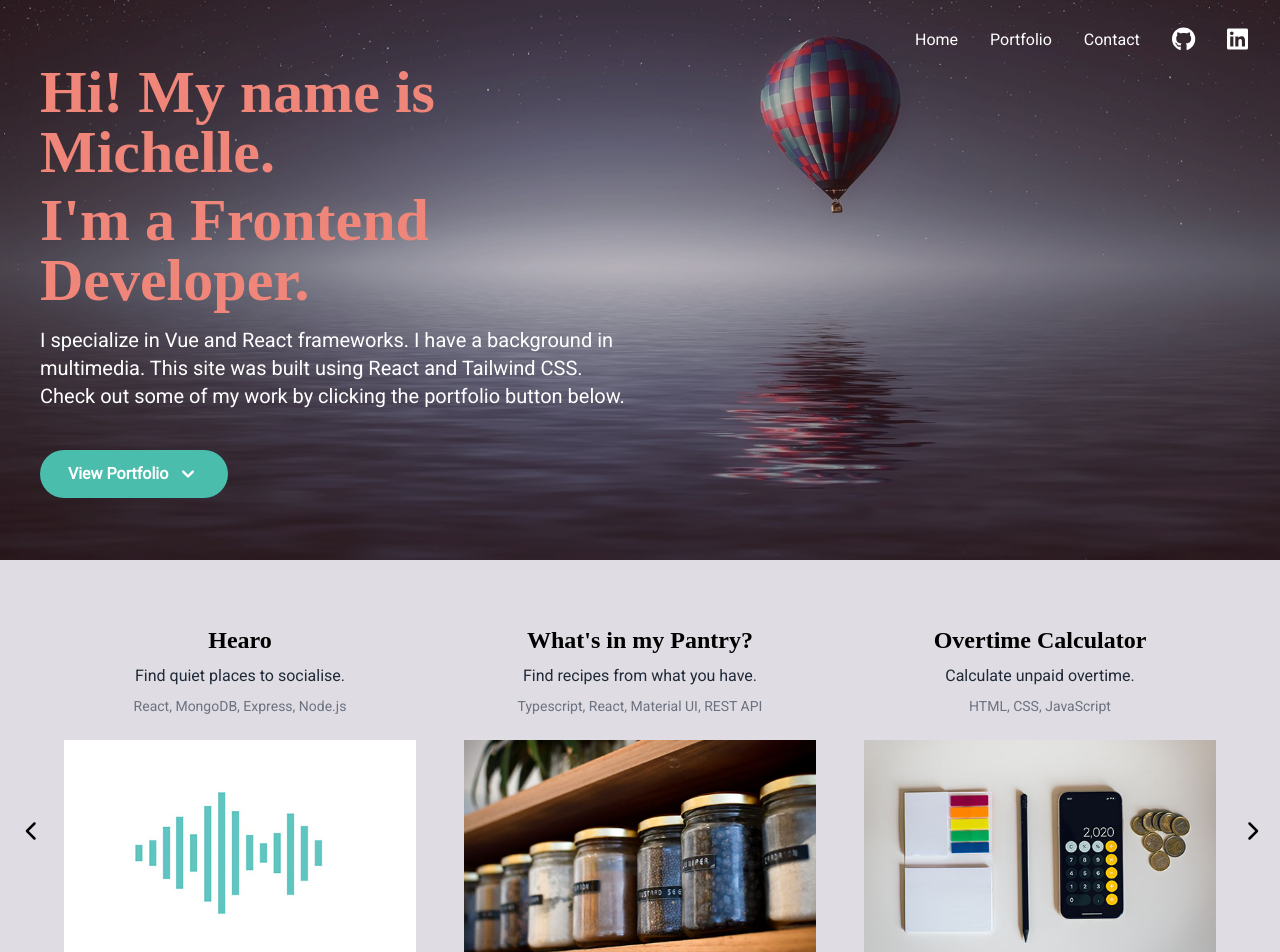
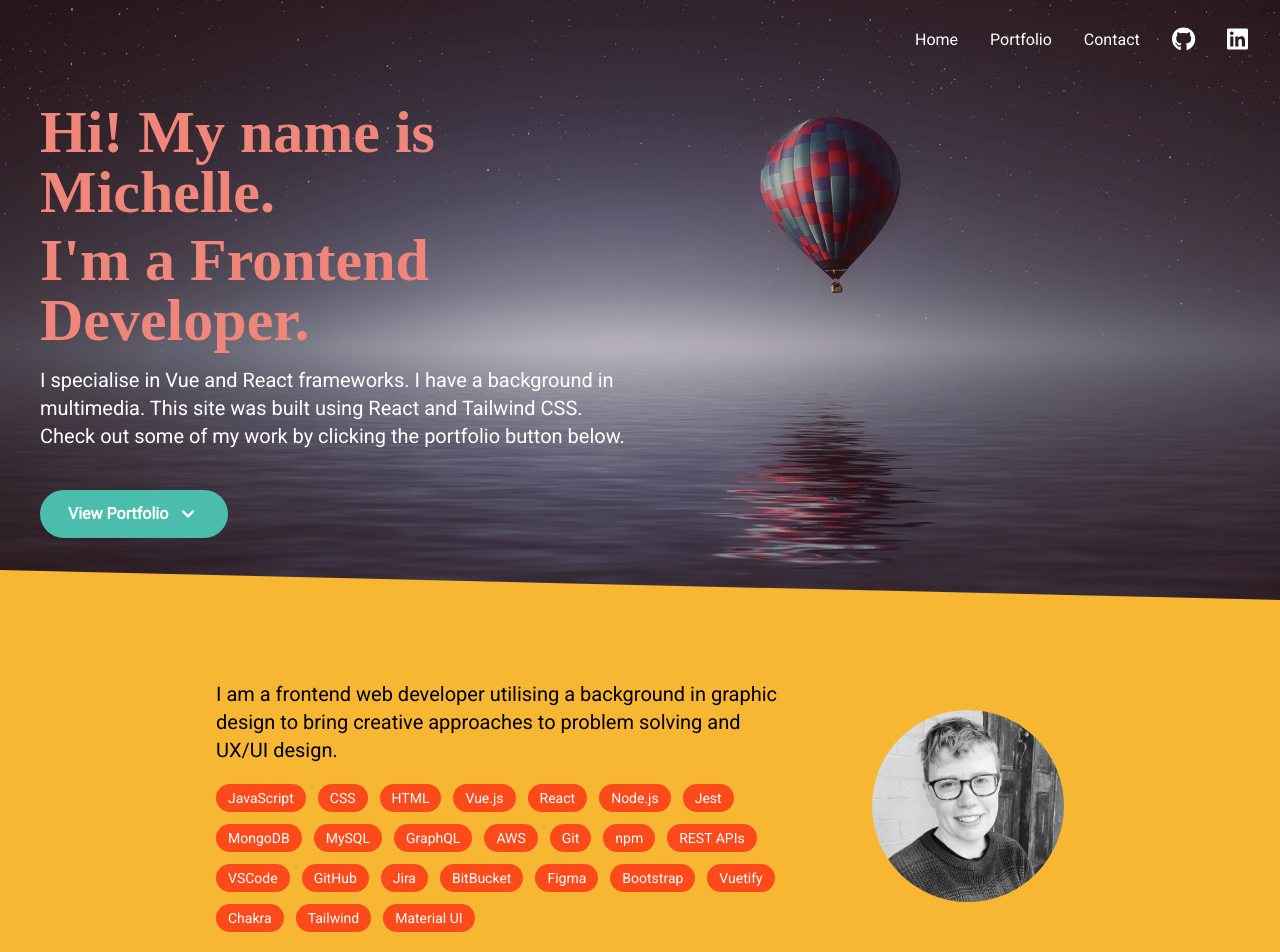
Before and after one commit to michellewatts20000/react-tailwind-portfolio, a React (Vite) app: page / in a window 1280 px wide. Shown: the top 952 px of the page. Built offline with nearby package versions, Linux system fonts and the light colour scheme.

Commit message:
style updates

```diff
--- a/src/App.jsx
+++ b/src/App.jsx
@@ -14,13 +14,13 @@ const App = () => {
 
       <HeroSection />
 
-      {/* <ShapeDivider foregroundColor="transparent" backgroundColor="#F7B733" /> */}
 
-      {/* <Resume /> */}
+
+      <Resume />
 
       <Portfolio />
 
-      <ShapeDivider foregroundColor="#DFDCE3" backgroundColor="#F7B733" />
+      <ShapeDivider foregroundColor="#DFDCE3" backgroundColor="#F7B733"/>
 
       <Contact />
 
--- a/src/Contact.jsx
+++ b/src/Contact.jsx
@@ -1,4 +1,4 @@
-import React, { useState } from 'react';
+import { useState } from 'react';
 import axios from 'axios';
 
 const Contact = () => {
--- a/src/Hero.jsx
+++ b/src/Hero.jsx
@@ -9,7 +9,7 @@ const HeroSection = () => {
       style={{
         backgroundImage: 'url("./assets/air-ballon-bg.jpg")',
         backgroundPosition: 'center bottom',
-        height: '70vh'
+        height: '80vh'
       }}
     >
       <div className="absolute inset-0 bg-secondary-800 opacity-20 backdrop-blur-md"></div> {/* Overlay */}
@@ -21,7 +21,7 @@ const HeroSection = () => {
           I&apos;m a Frontend Developer.
         </h1>
         <p className="text-white text-base md:text-lg lg:text-xl lg:w-1/2 lg:text-left md:text-left text-center">
-          I specialize in Vue and React frameworks. I have a background in multimedia. This site was built using React and Tailwind CSS. Check out some of my work by clicking the portfolio button below.
+          I specialise in Vue and React frameworks. I have a background in multimedia. This site was built using React and Tailwind CSS. Check out some of my work by clicking the portfolio button below.
         </p>
         <motion.span
           initial={{ scale: 1 }}
@@ -48,6 +48,7 @@ const HeroSection = () => {
           </button>
         </motion.span>
       </div>
+
     </section>
   );
 };
--- a/src/Portfolio.jsx
+++ b/src/Portfolio.jsx
@@ -168,15 +168,16 @@ const Portfolio = () => {
               </a>
 
               <div className="mt-8">
-                <a href={item.deployed} rel="noopener noreferrer" target="_blank" className="rounded-full bg-primary-500 hover:bg-primary-600 text-white font-bold py-2 px-6 rounded mr-2">
+                <a href={item.deployed} rel="noopener noreferrer" target="_blank" className="rounded-full bg-primary-500 hover:bg-primary-600 text-white font-bold py-2 px-4 lg:px-6 rounded mr-2">
                   Demo
                   <FontAwesomeIcon icon={faEye} className="ml-2" />
                 </a>
-                <a href={item.github} rel="noopener noreferrer" target="_blank" className="rounded-full bg-secondary-500 hover:bg-secondary-600 text-white font-semibold py-2 px-6 rounded transition duration-300">
+                <a href={item.github} rel="noopener noreferrer" target="_blank" className="rounded-full bg-secondary-500 hover:bg-secondary-600 text-white font-semibold py-2 px-4 lg:px-6 rounded transition duration-300">
                   GitHub
-                  <FontAwesomeIcon icon={faGithub} className="ml-2"/>
+                  <FontAwesomeIcon icon={faGithub} className="ml-2" />
                 </a>
               </div>
+
 
 
             </div>
--- a/src/Resume.jsx
+++ b/src/Resume.jsx
@@ -9,11 +9,12 @@ const Resume = () => {
   ];
 
   return (
-    <section id="resume" className="bg-supernova-500 pt-10 pb-20 px-10">
-      <div className="container mx-auto flex justify-center">
-        <div className="flex flex-col gap-30 max-w-xl text-left mr-10">
-          <h2 className="text-xl mb-5">I am a frontend web developer utilizing a background in graphic design to bring creative approaches to problem solving and UX/UI design.</h2>
-          <div className="flex flex-wrap gap-2">
+    <section id="resume" className="bg-supernova-500 pt-10 pb-20 px-10 relative">
+      <div className="shape-divider"></div>
+      <div className="container mx-auto flex flex-col items-center lg:flex-row justify-center">
+        <div className="flex flex-col gap-30 max-w-xl text-center lg:mr-20 lg:text-left">
+          <p className="text-xl mb-5">I am a frontend web developer utilising a background in graphic design to bring creative approaches to problem solving and UX/UI design.</p>
+          <div className="flex flex-wrap gap-3">
             {skills.map((skill, index) => (
               <span key={index} className="bg-secondary-500 text-white py-1 px-3 rounded-full text-sm">
                 {skill}
@@ -21,8 +22,8 @@ const Resume = () => {
             ))}
           </div>
         </div>
-        <div className="flex items-center ml-10">
-          <img src="./assets/profile-pic.jpeg" alt="My face" className="w-48 h-48 rounded-full" />
+        <div className="flex items-center mt-10 lg:mt-0">
+          <img src="./assets/profile-pic.jpeg" alt="My face" className="w-48 h-48 rounded-full hidden lg:block" />
         </div>
       </div>
     </section>
--- a/src/ShapeDivider.jsx
+++ b/src/ShapeDivider.jsx
@@ -1,7 +1,8 @@
-const ShapeDivider = ({ foregroundColor, backgroundColor }) => {
+const ShapeDivider = ({ foregroundColor, transparentBackground, backgroundColor, flip }) => {
   const svgStyle = {
     fill: foregroundColor,
-    backgroundColor: backgroundColor
+    backgroundColor: transparentBackground ? "transparent" : backgroundColor,
+    transform: flip ? "scaleY(-1)" : "none"
   };
 
   return (
--- a/src/index.css
+++ b/src/index.css
@@ -16,6 +16,19 @@ p, ul, button {
 }
 
 
+.shape-divider {
+  position: absolute;
+  top: 0;
+  left: 0;
+  margin-top: -70px;
+  width: 100%;
+  height: 100px; /* Adjust the height of the shape as needed */
+  background-color: #F7B733; /* Adjust the color as needed */
+  clip-path: polygon(0 0, 100% 30px, 100% 100%, 0 100%); /* Adjust the shape using clip-path */
+  z-index: 5;
+}
+
+
 
 
 @media screen and (max-width: 400px) {
```
